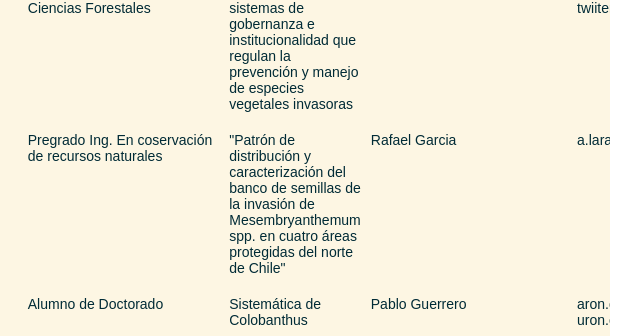
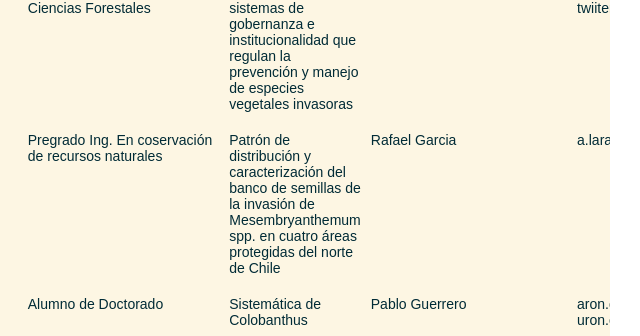
Before and after one commit to 3colab/ieb-alumnos.github.io, a plain HTML site: page index.html in a window 1280 px wide. Shown: the part 860-1196 px from the top of the page, 359-999 px from the left. Drawn offline with Linux system fonts and the light colour scheme.

Commit message:
Update index.html

```diff
--- a/index.html
+++ b/index.html
@@ -96,7 +96,7 @@
     <td class="tg-0lax">Antonio Lara Cuevas</td>
   	<td class="tg-0lax">Universidad de Concepción / Laboratorio de Invasiones Biologicas (LIB)</td>
   	<td class="tg-0lax">Pregrado Ing. En coservación de recursos naturales</td>
-    <td class="tg-0lax">"Patrón de distribución y caracterización del banco de semillas de la invasión de Mesembryanthemum spp. en cuatro áreas protegidas del norte de Chile"</td>
+    <td class="tg-0lax">Patrón de distribución y caracterización del banco de semillas de la invasión de Mesembryanthemum spp. en cuatro áreas protegidas del norte de Chile</td>
   	<td class="tg-0lax">Rafael Garcia</td>
     <td class="tg-0lax">a.laracuevas[@]gmail.com</td>
   </tr>
```
